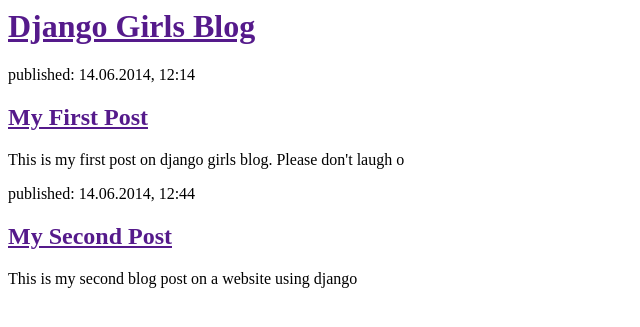
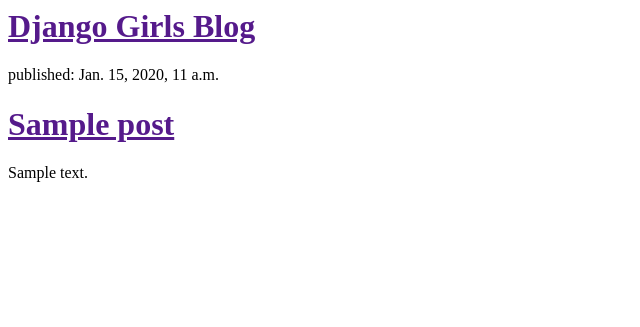
Before and after one commit to joe4Jesus/my-first-blog, a Django app: template blog/templates/blog/post_list.html in a window 1280 px wide. Shown: the top 327 px of the page, without its empty margins (0-640 px from the left). Run offline with Django 3.2, Linux system fonts and the light colour scheme; the template is opened without the code that fills it: values that come from a table or form of the project are taken from there, others are empty; tables that the repository leaves empty hold one stand-in row (values such as "Sample post").

Commit message:
Modified templates to display posts from database.

```diff
--- a/blog/templates/blog/post_list.html
+++ b/blog/templates/blog/post_list.html
@@ -6,15 +6,12 @@
 <div>
 <h1><a href="">Django Girls Blog</a></h1>
 </div>
+{% for post in posts %}
 <div>
-<p>published: 14.06.2014, 12:14</p>
-<h2><a href="">My First Post</a></h2>
-<p>This is my first post on django girls blog. Please don't laugh o</p>
+<p>published: {{ post.published_date }}</p>
+<h1><a href="">{{ post.title }}</a></h1>
+<p>{{ post.text|linebreaksbr }}</p>
 </div>
-<div>
-<p>published: 14.06.2014, 12:44</p>
-<h2><a href="">My Second Post</a></h2>
-<p>This is my second blog post on a website using django</p>
-</div>
+{% endfor %}
 </body>
 </html>
--- a/blog/views.py
+++ b/blog/views.py
@@ -1,6 +1,9 @@
 from django.shortcuts import render
+from django.utils import timezone
+from .models import Post
 
 # Create your views here.
 
 def post_list(request):
-    return render(request, 'blog/post_list.html', {})
+    posts = Post.objects.filter(published_date__lte=timezone.now()).order_by('published_date')
+    return render(request, 'blog/post_list.html', {'posts':posts})
```
